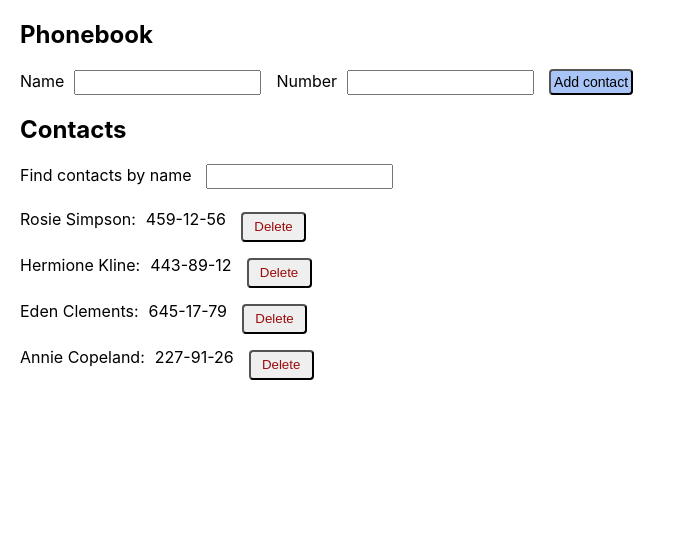
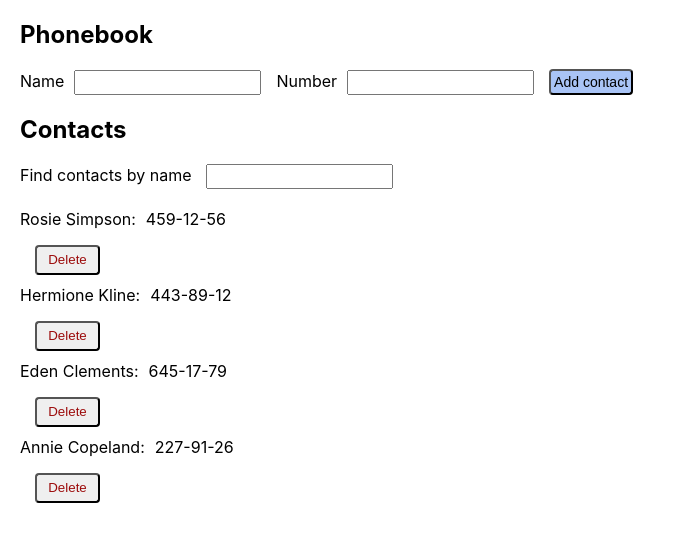
Before and after one commit to YuliaPysarenko/goit-react-hw-02-phonebook, a React (Create React App) app: page / in a window 1280 px wide. Shown: the top 542 px of the page, without its empty margins (0-675 px from the left). Built offline with nearby package versions, Linux system fonts and the light colour scheme.

Commit message:
HomeWork

```diff
--- a/src/components/ContactList/ContactList.jsx
+++ b/src/components/ContactList/ContactList.jsx
@@ -2,20 +2,18 @@ import React from "react";
 import shortid from "shortid";
 import PropTypes from 'prop-types';
 import css from './ContactList.module.css';
-
+import ElementContactList from "components/ElementContactList";
  const idList = shortid.generate();
 
 const ContactList = ({ contacts,buttonDelete }) => {
     return (
         <div>
            <ul className={css.listItem} key={idList}>{contacts.map(({id,name,number}) =>
-            <li className={css.item} key= {shortid.generate()}>
-               <p className={css.itemPage}>
-                 <span>{name}:</span>
-                 <span className={css.number}>{number}</span>
-               </p>
-               <button type="button" onClick={() => buttonDelete(id)} className={css.deleteButton}>Delete</button>
-
+             <li className={css.item} key={shortid.generate()}>
+               <ElementContactList
+                 name={name}
+                 number={number}
+                 onDelete={() => buttonDelete(id)} />
              </li>)}
 
           </ul>
@@ -24,7 +22,13 @@ const ContactList = ({ contacts,buttonDelete }) => {
 }
 
 ContactList.protoType = {
-  contacts: PropTypes.func.isRequired,
+  contacts: PropTypes.arrayOf(
+    PropTypes.objectOf({
+      id: PropTypes.string.isRequired,
+      name: PropTypes.string.isRequired,
+      number: PropTypes.number.isRequired,
+    }).isRequired).isRequired,
+
   buttonDelete: PropTypes.func.isRequired
 }
 
--- a/src/components/ContactList/ContactList.module.css
+++ b/src/components/ContactList/ContactList.module.css
@@ -9,19 +9,3 @@
     margin-bottom: 10px;
 
 }
-.itemPage{
-  margin-top: 0px;
-}
-.number{
-margin-left: 10px;
-}
-
-.deleteButton {
-    margin-left: 15px;
-    padding: 5px 3px;
-    width: 65px;
-    height: 30px;
-    border-radius: 4px;
-    color: rgb(156, 11, 11);
-
-}
--- /dev/null
+++ b/src/components/ElementContactList/ElementContactList.jsx
@@ -0,0 +1,25 @@
+import React from "react";
+import PropTypes from 'prop-types';
+import css from './ElementContactList.module.css';
+
+
+
+const ElementContactList = ({ name, number, onDelete }) => {
+    return (
+        <div>
+               <p className={css.itemPage}>
+                 <span>{name}:</span>
+                 <span className={css.number}>{number}</span>
+               </p>
+               <button type="button" onClick={onDelete} className={css.deleteButton}>Delete</button>
+        </div> )
+
+}
+
+ElementContactList.protoType = {
+    name: PropTypes.string.isRequired,
+    number: PropTypes.number.isRequired,
+    onDelete: PropTypes.func.isRequired
+}
+
+export default ElementContactList
--- /dev/null
+++ b/src/components/ElementContactList/ElementContactList.module.css
@@ -0,0 +1,17 @@
+.itemPage {
+    margin-top: 0px;
+}
+
+.number {
+    margin-left: 10px;
+}
+
+.deleteButton {
+    margin-left: 15px;
+    padding: 5px 3px;
+    width: 65px;
+    height: 30px;
+    border-radius: 4px;
+    color: rgb(156, 11, 11);
+
+}
--- /dev/null
+++ b/src/components/ElementContactList/index.js
@@ -0,0 +1 @@
+export {default} from './ElementContactList'
--- a/src/components/Form/Form.jsx
+++ b/src/components/Form/Form.jsx
@@ -1,5 +1,5 @@
 import React, { Component } from "react";
-import shortid from "shortid";
+// import shortid from "shortid";
 import PropTypes from 'prop-types';
 import css from './Form.module.css';
 
@@ -9,8 +9,8 @@ class Form extends Component {
     number: ''
   }
 
-  nameInputId = shortid.generate();
-  numberInputId = shortid.generate();
+  // nameInputId = shortid.generate();
+  // numberInputId = shortid.generate();
 
   handleInputContacts = (e) => {
     const { name, value } = e.currentTarget
@@ -37,11 +37,12 @@ class Form extends Component {
       <section>
 
         <form onSubmit={this.handleSubmit} className={css.form}>
-          <label htmlFor={this.nameInputId}>
+          {/* <label htmlFor={this.nameInputId}> */}
+            <label>
             Name
             <input
                className={css.inputForm}
-              id={this.nameInputId}
+              // id={this.nameInputId}
               value={this.state.name}
               type="text"
               name="name"
@@ -50,11 +51,11 @@ class Form extends Component {
               required
               onChange={this.handleInputContacts} />
           </label>
-
-          <label htmlFor={this.numberInputId} >
+        <label>
+          {/* <label htmlFor={this.numberInputId} > */}
             Number
             <input className={css.inputForm}
-              id={this.numberInputId}
+              // id={this.numberInputId}
               value={this.state.number}
               type="tel"
               name="number"
```
